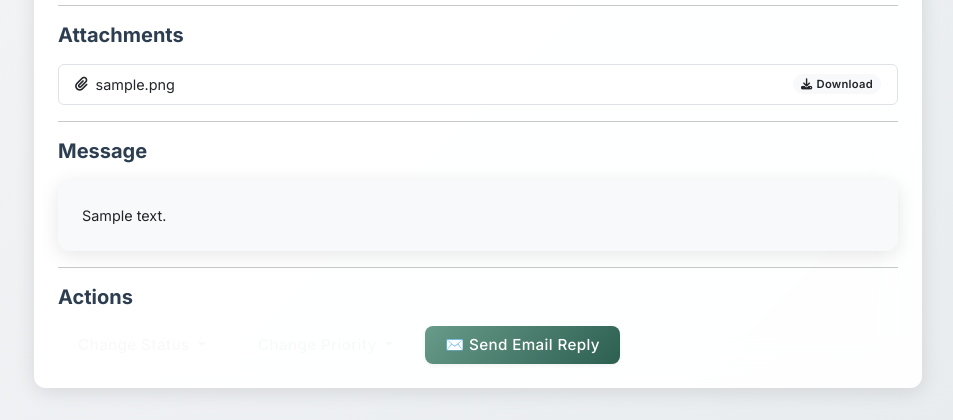
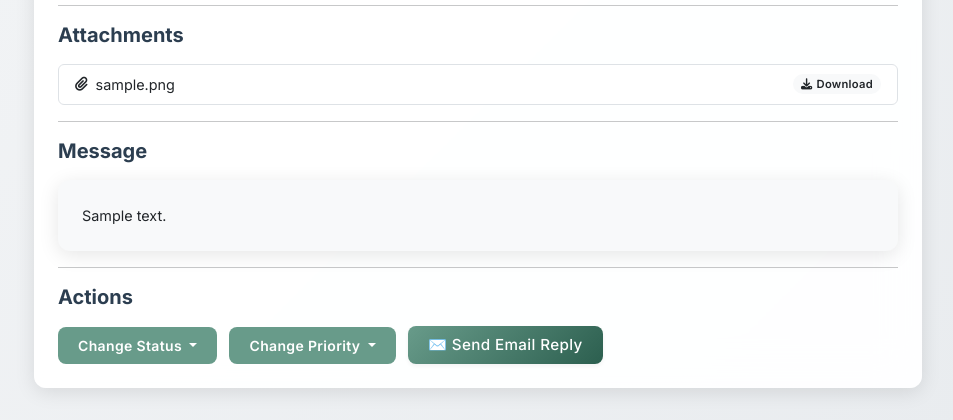
Before and after one commit to whatisup223/emdad, a Flask app: page /admin/rfqs/1 in a window 1280 px wide. Shown: the part 974-1394 px from the top of the page, without its empty margins (302-1255 px from the left). Run offline with Flask 3, Linux system fonts and the light colour scheme; a user stored in the database is signed in; tables that the repository leaves empty hold one stand-in row (values such as "Sample post"); some libraries are stand-ins or nearby versions.

Commit message:
Admin RFQs: fix low-contrast buttons — apply green btn-action style with peach hover for 'Change Status' and 'Change Priority' in detail and list views.

```diff
--- a/templates/admin/rfq_detail.html
+++ b/templates/admin/rfq_detail.html
@@ -13,6 +13,12 @@
                         <i class="fas fa-arrow-left"></i> {{ _('Back to List') }}
                     </a>
                 </div>
+                <style>
+                  /* High-contrast action buttons for admin */
+                  .btn-action { background:#689b8a; color:#ffffff; border-color:#689b8a; font-weight:600; }
+                  .btn-action:hover, .btn-action:focus { background:#f9cb99; border-color:#f9cb99; color:#103d24; }
+                </style>
+
                 <div class="card-body">
                     <div class="row">
                         <!-- Customer Information -->
@@ -165,7 +171,7 @@
                         <div class="col-12">
                             <h5 class="mb-3">{{ _('Actions') }}</h5>
                             <div class="btn-group me-2">
-                                <button type="button" class="btn btn-outline-secondary dropdown-toggle" data-bs-toggle="dropdown">
+                                <button type="button" class="btn btn-sm btn-action dropdown-toggle" data-bs-toggle="dropdown">
                                     {{ _('Change Status') }}
                                 </button>
                                 <ul class="dropdown-menu">
@@ -177,7 +183,7 @@
                             </div>
 
                             <div class="btn-group me-2">
-                                <button type="button" class="btn btn-outline-secondary dropdown-toggle" data-bs-toggle="dropdown">
+                                <button type="button" class="btn btn-sm btn-action dropdown-toggle" data-bs-toggle="dropdown">
                                     {{ _('Change Priority') }}
                                 </button>
                                 <ul class="dropdown-menu">
```
Also changed, not shown: templates/admin/rfqs.html (+6 -1 lines).
